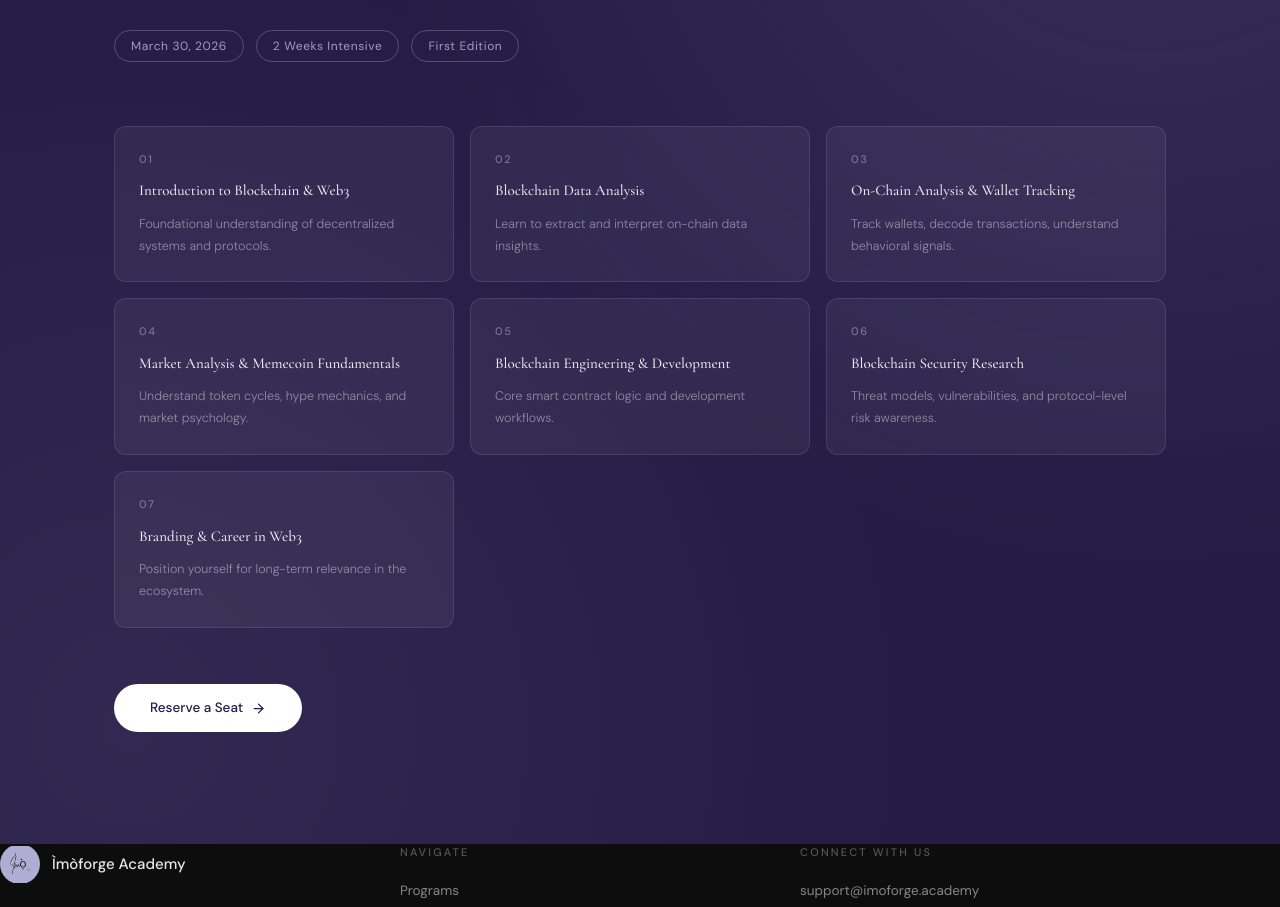
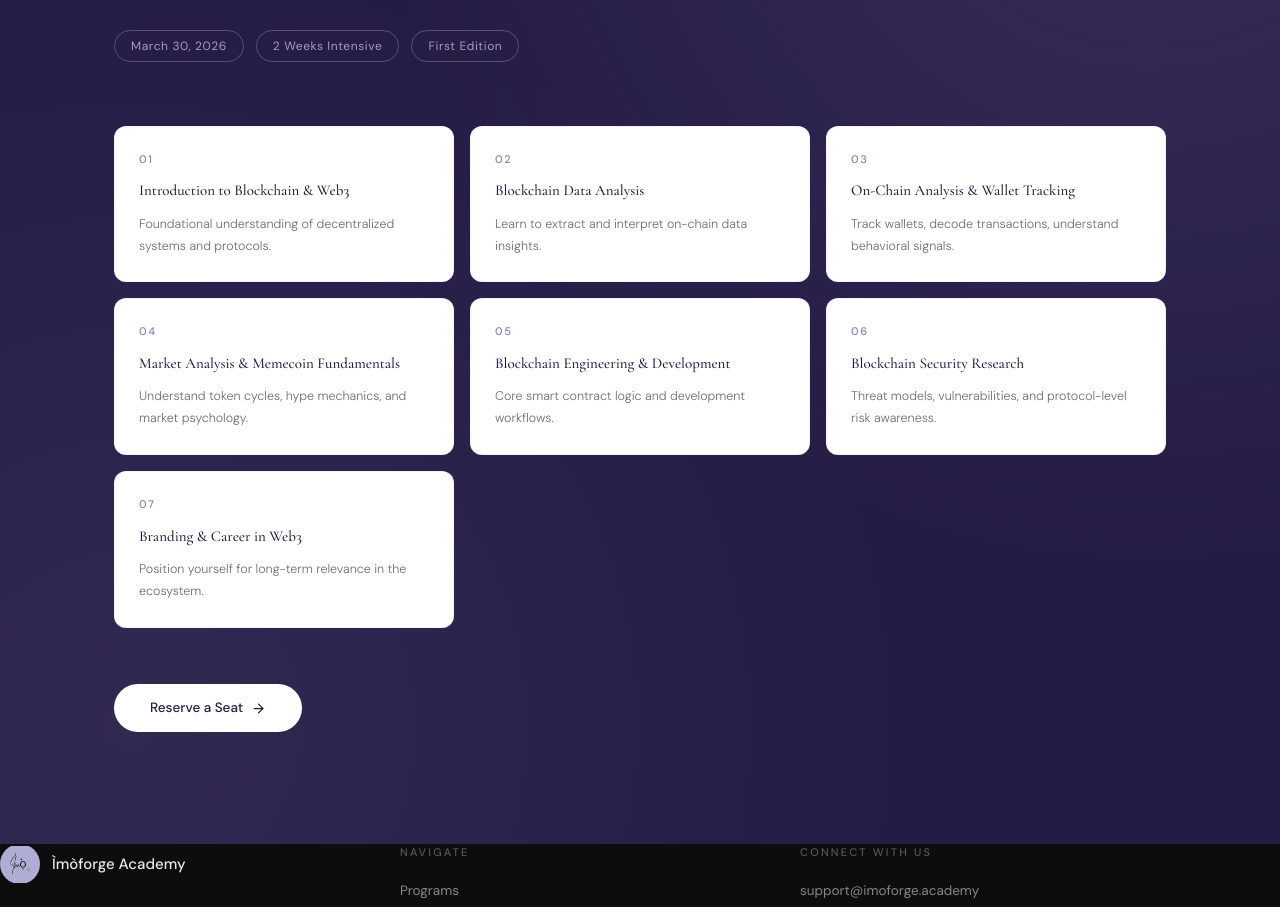
Before and after one commit to Prudentdev-xyz/imoforge-academy, a React (Vite) app: page / in a window 1280 px wide. Shown: the part 2505-3412 px from the top of the page. Built offline with nearby package versions, Linux system fonts and the light colour scheme.

Commit message:
homePage-final-fix

```diff
--- a/src/pages/Home.jsx
+++ b/src/pages/Home.jsx
@@ -561,8 +561,8 @@ export default function Home() {
                 style={{
                   padding: 24,
                   borderRadius: 12,
-                  border: "1px solid rgba(255,255,255,0.1)",
-                  background: "rgba(255,255,255,0.05)",
+                  border: "1px solid rgba(196,186,223,0.2)",
+                  background: "#fff",
                   display: "flex",
                   flexDirection: "column",
                   gap: 12,
@@ -571,7 +571,7 @@ export default function Home() {
                 <span
                   style={{
                     fontSize: 11,
-                    color: "rgba(196,186,223,0.5)",
+                    color: "#8B7DB5",
                     fontWeight: 500,
                     letterSpacing: "0.15em",
                   }}
@@ -583,7 +583,7 @@ export default function Home() {
                     fontFamily: "Cormorant Garamond, serif",
                     fontSize: 15,
                     fontWeight: 500,
-                    color: "rgba(255,255,255,0.9)",
+                    color: "#251C45",
                     margin: 0,
                   }}
                 >
@@ -593,7 +593,7 @@ export default function Home() {
                   style={{
                     fontSize: 12.5,
                     lineHeight: 1.75,
-                    color: "rgba(255,255,255,0.45)",
+                    color: "rgba(13,13,13,0.6)",
                     fontWeight: 300,
                     margin: 0,
                   }}
```
